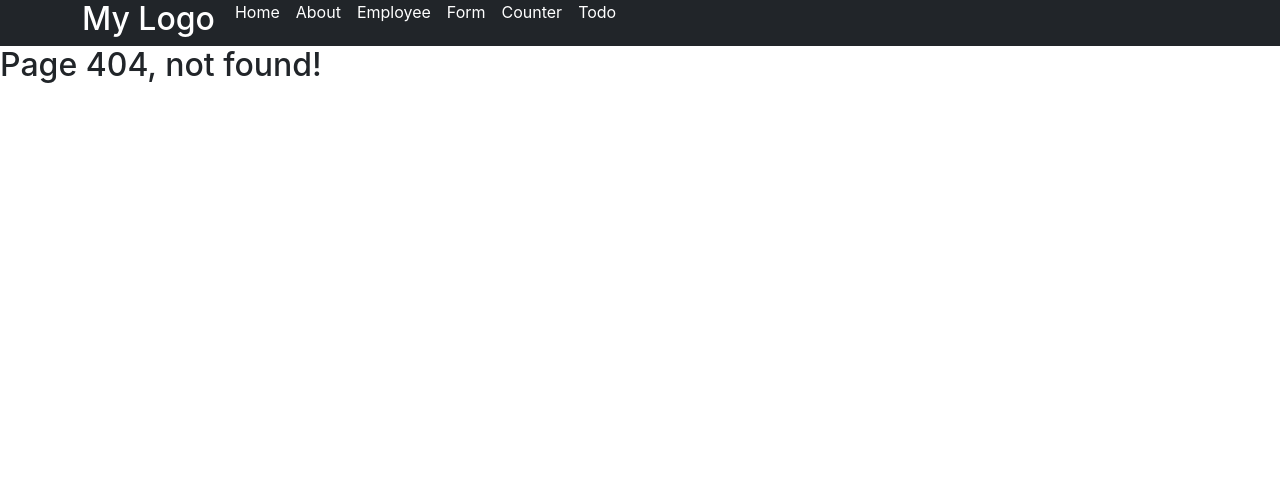
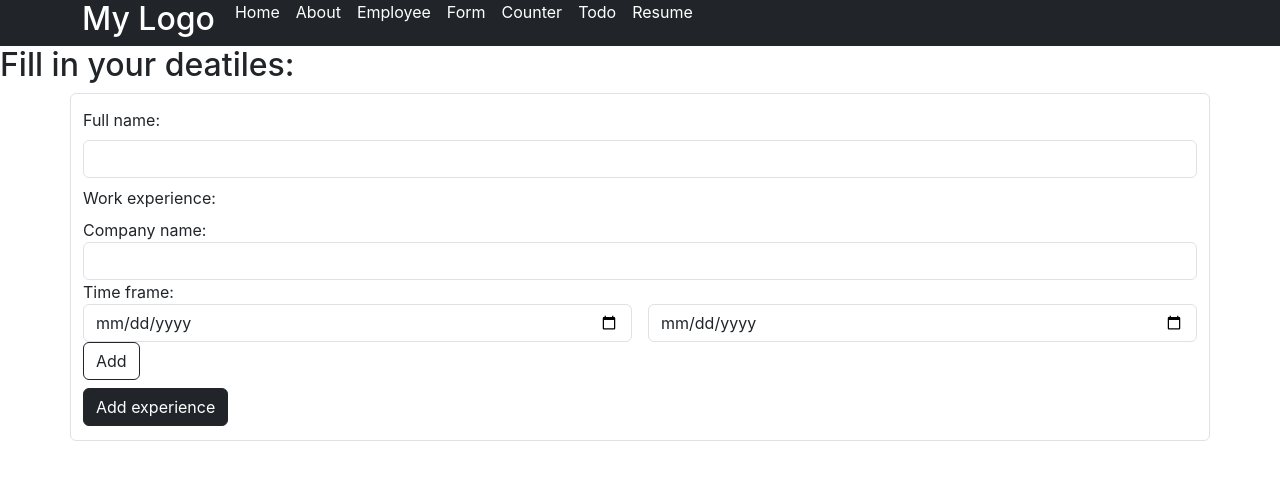
Before and after one commit to OdeyaSadoun/viteProject, a React (Vite) app: page /resume in a window 1280 px wide. Before the commit this address had no page. Shown: the top 480 px of the page. Built offline with nearby package versions, Linux system fonts and the light colour scheme.

Commit message:
add form and add componnets to works expreience

```diff
--- a/src/App.jsx
+++ b/src/App.jsx
@@ -17,6 +17,8 @@ import { Provider } from 'react-redux'
 import counter from './redux_comps/counter'
 import Counter from './redux_comps/counter'
 import AppTodo from './todos_redux_comps/appTodo'
+
+import AppResume from './resume/AppResume'
 
 
 function App() {
@@ -40,6 +42,7 @@ function App() {
         <Route path="/form" element={<Form/>}/>
         <Route path="/counter" element={<Counter/>}/>
         <Route path="/todos" element={<AppTodo/>}/>
+        <Route path="/resume" element={<AppResume/>}/>
         <Route path="*" element={<h2>Page 404, not found!</h2>}/>
       </Routes>
       </Provider>
--- a/src/comp_static/Header.jsx
+++ b/src/comp_static/Header.jsx
@@ -29,6 +29,9 @@ const Header = () => {
                         <li>
                             <Link to="/todos">Todo</Link>
                         </li>
+                        <li>
+                            <Link to="/resume">Resume</Link>
+                        </li>
                     </ul>
 
                 </nav>
--- /dev/null
+++ b/src/featurers/resumeSlice.jsx
@@ -0,0 +1,23 @@
+import { createSlice } from "@reduxjs/toolkit";
+
+const initValue = {
+    // user_name,
+    works_ar: [],
+    educations_ar: []
+}
+
+const resumeSlice = createSlice({
+    name: "resumes",
+    initialState: initValue,
+    reducers: {
+        addWork: (state, action) => {
+            state.works_ar.push(action.payload.work);
+        },
+        addEducation: (state, action) => {
+            state.educations_ar.push(action.payload.education);
+        }
+    }
+})
+
+export const { addWork, addEducation } = resumeSlice.actions;
+export default resumeSlice.reducer;
--- /dev/null
+++ b/src/resume/AppResume.jsx
@@ -0,0 +1,12 @@
+import React from 'react'
+import ResumeInput from './ResumeInput'
+
+const AppResume = () => {
+  return (
+    <div>
+        <ResumeInput/>
+    </div>
+  )
+}
+
+export default AppResume
--- /dev/null
+++ b/src/resume/CompanyItem.jsx
@@ -0,0 +1,35 @@
+import React from 'react'
+import { useRef } from 'react'
+import { useDispatch, useSelector } from "react-redux"
+import { addWork } from "../featurers/resumeSlice"
+
+const CompanyItem = (props) => {
+    const dispatch = useDispatch();
+    const companyNameRef = useRef();
+    const timeStartRef = useRef();
+    const timeEndRef = useRef();
+
+
+    return (
+        <div>
+            <label className='md-1'>Company name:</label>
+            <input ref={companyNameRef} type='text' className='form-control' required />
+
+            <label className='md-1'>Time frame:</label>
+            <div className='d-flex'>
+                <input ref={timeStartRef} type='date' className='form-control me-2' required />
+                <input ref={timeEndRef} type='date' className='form-control ms-2' />
+            </div>
+           <button type='button' onClick={() => {
+             {companyNameRef != undefined && timeStartRef != undefined && timeEndRef &&  props.setWorks_ar([...props.works_ar, {
+                companyName: companyNameRef.current.value,
+                timeStart: timeStartRef.current.value,
+                timeEnd: timeEndRef.current.value,
+                id: Date.now()
+            }])}
+           }} className='btn btn-outline-dark'>Add</button>
+        </div>
+    )
+}
+
+export default CompanyItem
--- /dev/null
+++ b/src/resume/ResumeInput.jsx
@@ -0,0 +1,54 @@
+import React, { useEffect, useState } from 'react'
+import { useRef } from 'react'
+import CompanyItem from './CompanyItem';
+import { useDispatch, useSelector } from "react-redux"
+import { addWork } from "../featurers/resumeSlice"
+
+const ResumeInput = () => {
+    const [works_ar, setWorks_ar] = useState([]);
+    const [renderedComponents, setRenderedComponents] = useState([]);
+
+    const addComponent = () => {
+        // Create a new array with the existing rendered components and add a new component
+        const updatedComponents = [
+            ...renderedComponents,
+            <CompanyItem setWorks_ar={setWorks_ar} works_ar={works_ar} key={renderedComponents.length} />
+            // Replace <YourComponent /> with the component you want to render
+            // Use a unique key for each component in the array
+        ];
+        setRenderedComponents(updatedComponents);
+    };
+
+    useEffect(() => {
+        console.log(works_ar);
+    }, [works_ar])
+
+    const nameRef = useRef();
+
+
+
+    return (
+        <div>
+            <h2>Fill in your deatiles:</h2>
+            <form className='container form-control'>
+
+                <label className='my-2'>Full name:</label>
+                <input ref={nameRef} type='text' className='form-control' required />
+
+                <label className='my-2'>Work experience:</label>
+                <CompanyItem setWorks_ar={setWorks_ar} works_ar={works_ar} />
+                {/* {works_ar.push(<CompanyItem key={Date.now()} />)} */}
+
+                <button type='button' className='btn btn-dark my-2' onClick={
+                    addComponent}>Add experience</button>
+                {renderedComponents.map((component, index) => (
+                    <div key={index}>{component}</div>
+                ))}
+
+            </form>
+        </div>
+
+    )
+}
+
+export default ResumeInput
```
